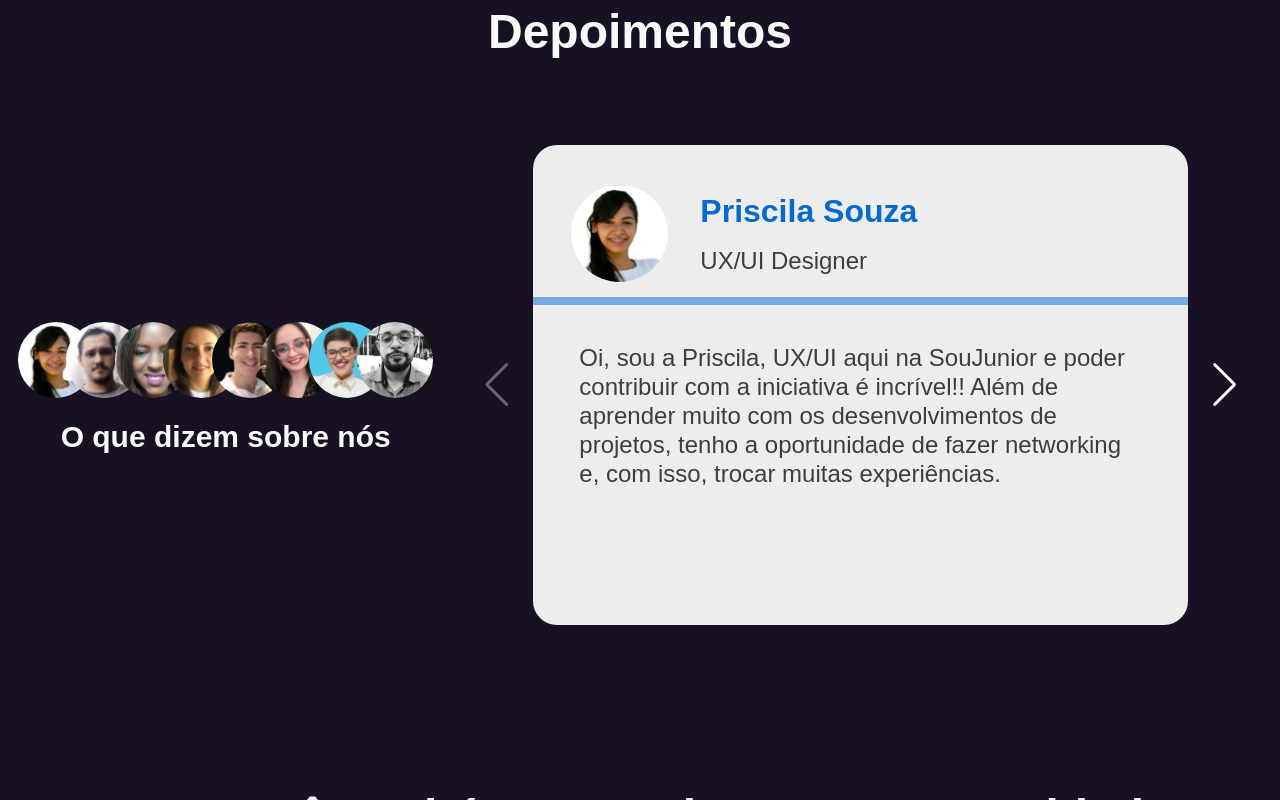
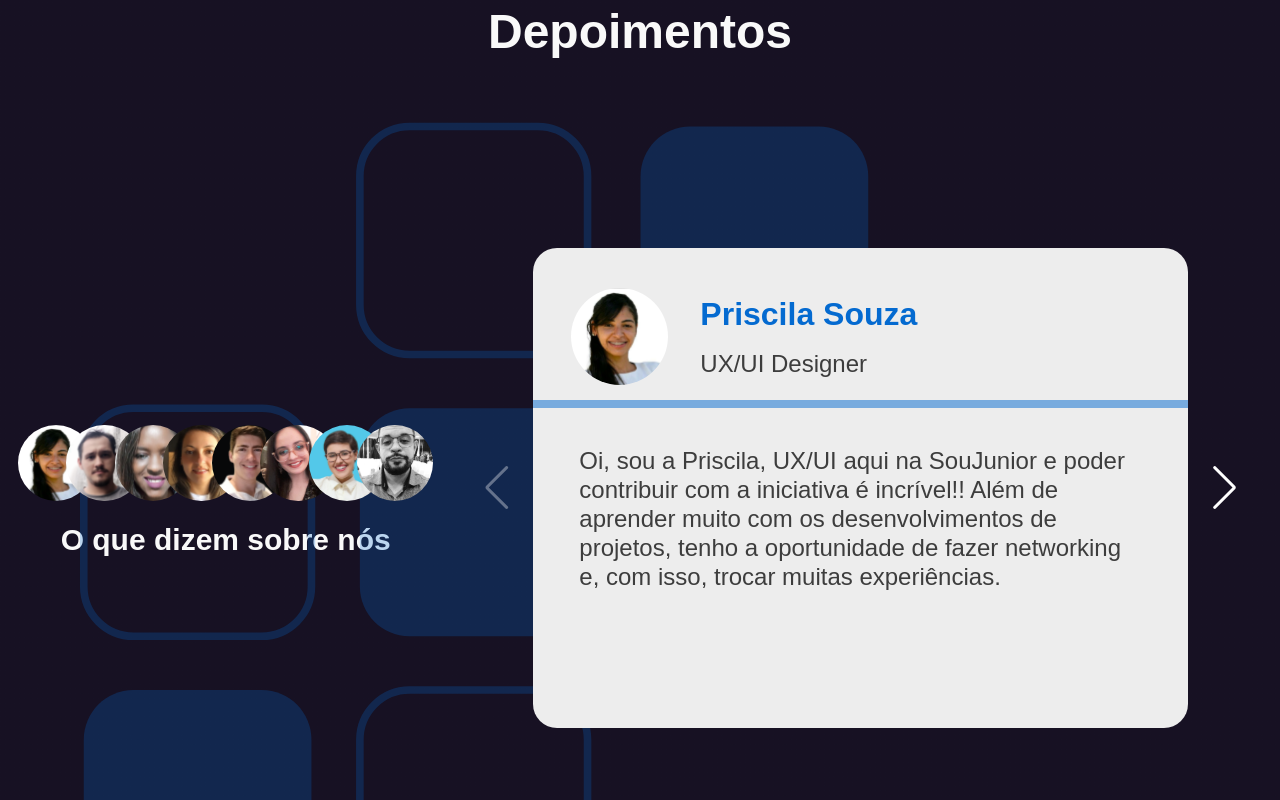
Before and after one commit to SouJunior/site-webapp, a Next.js app: page / in a window 1280 px wide. Shown: the part 3060-3860 px from the top of the page. Built offline with nearby package versions, Linux system fonts and the light colour scheme; a web font is replaced by a local one.

Commit message:
style: background logo soujunior

```diff
--- a/components/Depositions/Depositions.module.css
+++ b/components/Depositions/Depositions.module.css
@@ -13,6 +13,23 @@
   flex-direction: column;
   gap: 6.2rem;
   padding: 0 32px;
+  position: relative;
+  height: 100vh;
+}
+
+.DepositionsSection::before {
+  content: "";
+  /* display: block;  */
+  /* width: 100vw; */
+  background: url("/assets/logo-background.svg") no-repeat;
+  background-size: contain;
+  /* background-color: #171123; */
+  /* background-blend-mode: ; */
+  /* filter: blur(1); */
+  position: absolute;
+  inset: 0;
+  left: 79px;
+  opacity: 0.5;
 }
 
 .container {
@@ -77,6 +94,9 @@
 }
 
 @media (max-width: 960px) {
+  .DepositionsSection {
+    height: auto;
+  }
   .depositionsCards {
     flex: 2;
     display: flex;
```
Also changed, not shown: public/assets/logo-background.svg (added).
